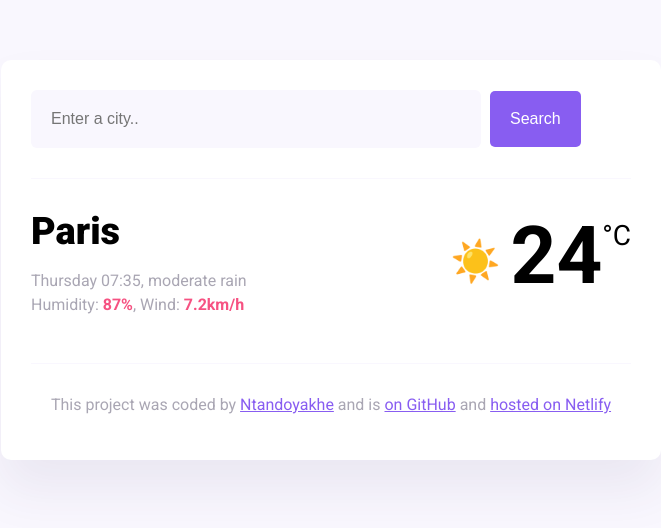
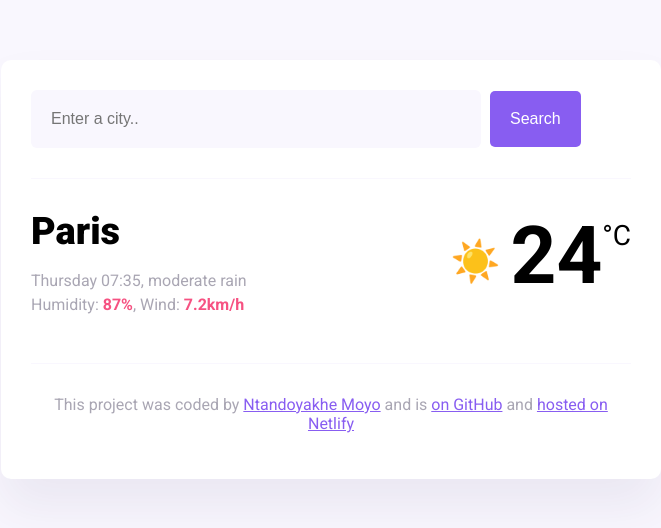
Before and after one commit to Ntandoyakhe-ui/first-weather-project, a plain HTML site: page index.html in a window 1280 px wide. Shown: the whole page, without its empty margins (309-970 px from the left). Drawn offline with nearby package versions, Linux system fonts and the light colour scheme.

Commit message:
added Moyo on the footer

```diff
--- a/index.html
+++ b/index.html
@@ -47,7 +47,7 @@
       <footer>
         <p>
           This project was coded by
-          <a href="https://github.com/Ntandoyakhe-ui" target="_blank">Ntandoyakhe</a> and is
+          <a href="https://github.com/Ntandoyakhe-ui" target="_blank">Ntandoyakhe Moyo</a> and is
           <a href="https://github.com/Ntandoyakhe-ui/first-weather-project" target="_blank"> on GitHub</a> and
           <a href="https://delightful-faloodeh-89f15b.netlify.app/" target="_blank">hosted on Netlify</a>
         </p>
```
